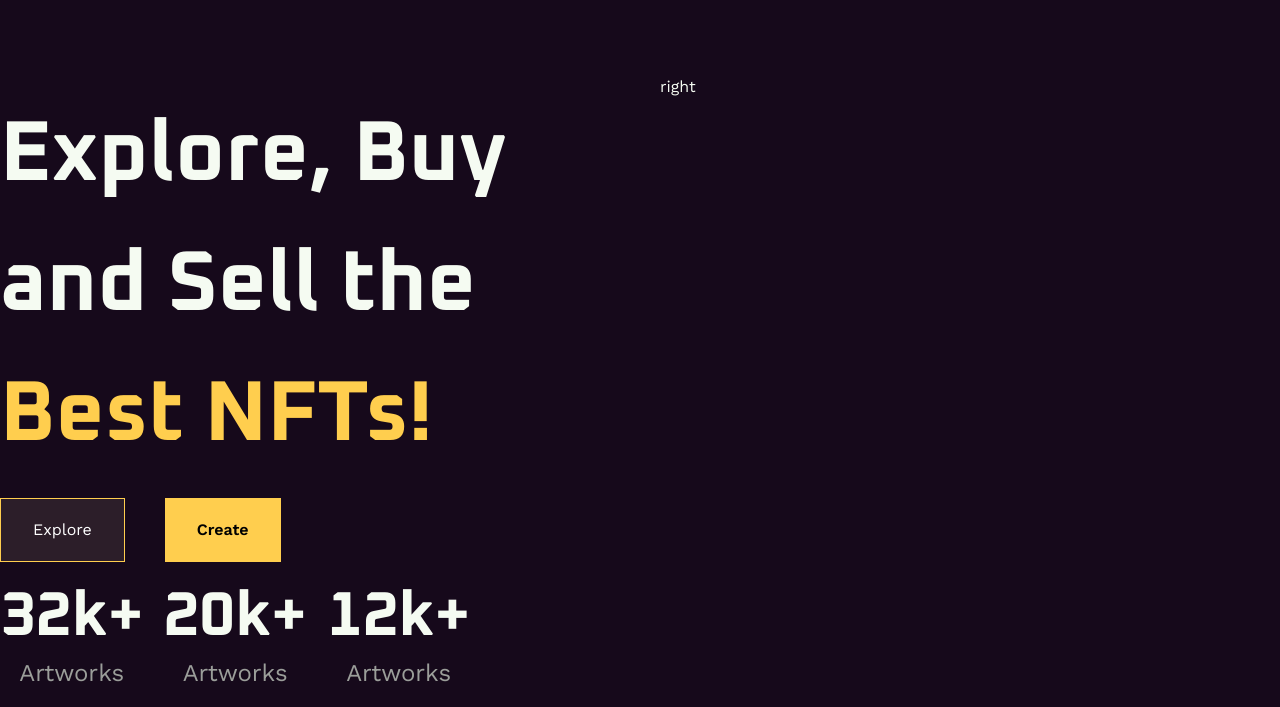
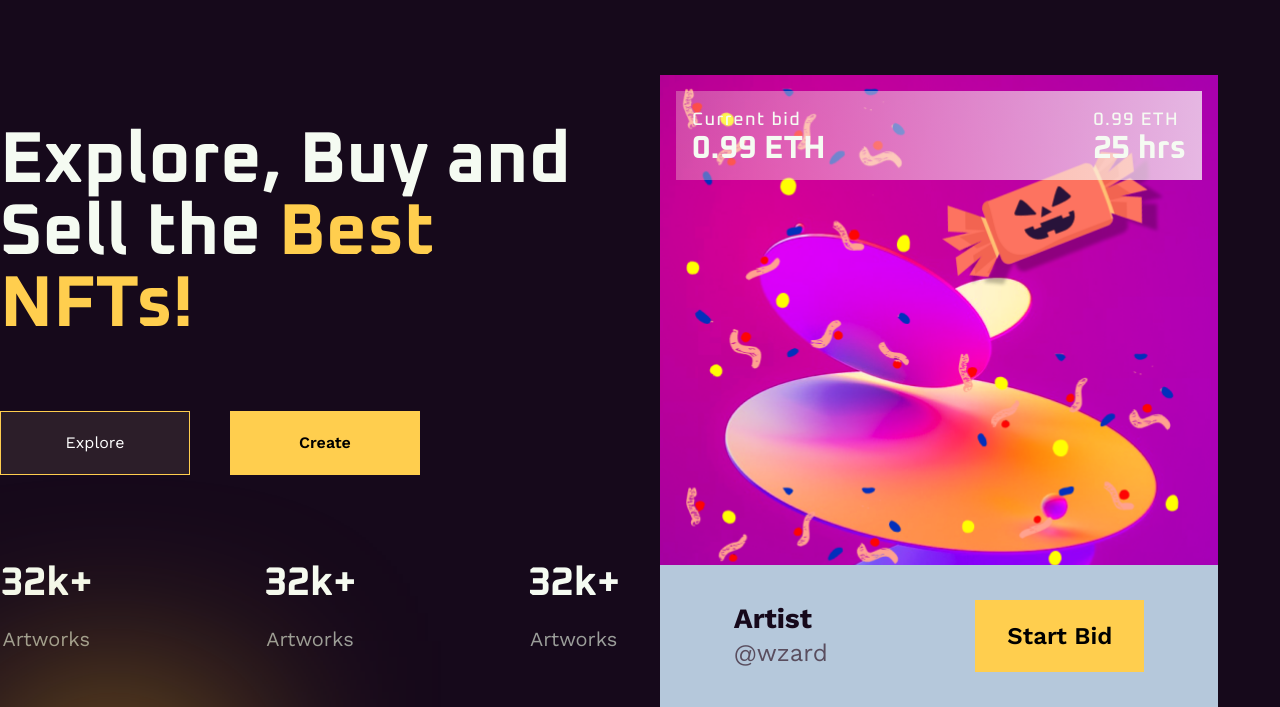
Before and after one commit to Zokir-Tohirov/NFT_MARKET-1, a plain HTML site: page index.html in a window 1280 px wide. Shown: the part 93-800 px from the top of the page. Drawn offline with nearby package versions, Linux system fonts and the light colour scheme.

Commit message:
tailwin styles

```diff
--- a/index.html
+++ b/index.html
@@ -1,12 +1,10 @@
 <!DOCTYPE html>
 <html>
+
 <head>
   <meta charset="UTF-8" />
   <meta name="viewport" content="width=device-width, initial-scale=1.0" />
-    <link
-      href="https://unpkg.com/tailwindcss@^1.0/dist/tailwind.min.css"
-      rel="stylesheet"
-    />
+  <link href="https://unpkg.com/tailwindcss@^1.0/dist/tailwind.min.css" rel="stylesheet" />
   <script src="https://cdn.tailwindcss.com?plugins=forms,typography,aspect-ratio,line-clamp"></script>
   <link rel="stylesheet" href="styles/main.css" />
 </head>
@@ -53,42 +51,69 @@
     <!--============== Hero section starts============== -->
     <section class="section hero">
 
-        <div class="hero__top grid grid-cols-2 gap-10 h-full">
+      <div class="hero__top grid grid-cols-1 md:grid-cols-2 gap-10 h-full">
 
-          <div class="h-full flex items-start justify-evenly flex-col" >
+        <div class="h-full flex items-start justify-evenly flex-col gap-5">
           <!-- left -->
-            <h1>Explore, Buy and Sell the <span>Best NFTs!</span> </h1>
+          <h1 class="lg:!text-7xl !text-[42px] !leading-[63px] md:!text-5xl !text-center md:!text-left">Explore, Buy and Sell the <span>Best NFTs!</span> </h1>
 
-            <div class="flex items-center justify-self-start gap-10">
-              <button class="btn btn-primary-outline">Explore</button>
-              <button class="btn btn-primary ">Create</button>
+          <div class="flex w-full items-center md:!justify-start  !justify-center gap-10">
+            <button class="btn btn-primary-outline w-[155px] 2xl:w-[257px] xl:w-[190px]">Explore</button>
+            <button class="btn btn-primary w-[155px]  2xl:w-[257px] xl:w-[190px] ">Create</button>
           </div>
 
 
-            <div class="flex items-center justify-between gap-5">
+          <div class="flex items-center justify-around md:justify-between gap-5 w-full">
 
             <div class="hero-stat-card flex flex-col">
-                <h2 class="text-center">32k+</h2>
-                <p class="text-center">Artworks</p>
+              <h2 class="text-center !text-[36px] 2xl:text-inherit md:!text-[40px]">32k+</h2>
+              <p class="text-center !text-[18px]   2xl:text-inherti md:!text-[20px]">Artworks</p>
             </div>
 
             <div class="hero-stat-card flex flex-col">
-                <h2 class="text-center">20k+</h2>
-                <p class="text-center">Artworks</p>
+              <h2 class="text-center !text-[36px] 2xl:text-inherit md:!text-[40px]">32k+</h2>
+              <p class="text-center !text-[18px]   2xl:text-inherti md:!text-[20px]">Artworks</p>
             </div>
 
             <div class="hero-stat-card flex flex-col">
-                <h2 class="text-center">12k+</h2>
-                <p class="text-center">Artworks</p>
+              <h2 class="text-center !text-[36px] 2xl:text-inherit md:!text-[40px]">32k+</h2>
+              <p class="text-center !text-[18px]   2xl:text-inherti md:!text-[20px]">Artworks</p>
             </div>
+
+
 
           </div>
 
         </div>
 
+        <div class="hero__right p-[1rem] md:p-0 ">
+          <!-- right -->
+          <div class="wrapper relative min-h-[378px]">
+
+            <div class="flex items-center justify-between wrapper-items">
+
+              <div class="wrapper-card">
+                <p class="md:!text-inherit md:!leading-inherit !text-[16x] !leading-[27px]">Current bid</p>
+                <h3  class="md:!text-inherit md:!leading-inherit !text-[22x] !leading-[30px]" >0.99 ETH</h3>
+              </div>
+
+              <div class="wrapper-card">
+                <p class="md:!text-inherit md:!leading-inherit !text-[16x] !leading-[27px]">0.99 ETH</p>
+                <h3  class="md:!text-inherit md:!leading-inherit !text-[22x] !leading-[30px]" >25 hrs</h3>
+              </div>
+
+            </div>
+
+            <div class="wraper-footer h-[82px] md:h-[142px] flex items-center justify-around absolute left-0 bottom-0 w-full bg-[#B5C8DB]">
               <div>
-            <!-- right -->
-            <h1>right</h1>
+                <h3 class="text-[#16091B] font-bold  text-[16px] leading-[22px] md:text-[28px] md:leading-[35px] ">Artist</h3>
+                <p class="md:text-[24px] text-[#594D5E] text-[14px] leading-[35px]">@wzard</p>
+              </div>
+
+              <button class="btn btn-primary border-none outline-none md:text-[24px] md:leading-[28px] text-[16px] leading-[18px] h-[72px]">Start Bid</button>
+            </div>
+
+          </div>
         </div>
 
       </div>
@@ -98,6 +123,9 @@
 
   </div>
 
+  <div class="w-[228px] h-[167px]  bg-[#E7B226B2] blur-[100px]"></div>
+
   <script src="./script.js"></script>
 </body>
+
 </html>
--- a/styles/_hero.sass
+++ b/styles/_hero.sass
@@ -12,6 +12,7 @@
             color: var(--light)
             span
                 color: var(--primary)
+    &__top > div.right
 
 .hero-stat-card
     h2
@@ -28,3 +29,34 @@
         line-height: 35px
         letter-spacing: 0em
         color: #9B9E9A
+
+.wrapper
+    padding: 1rem
+    background-image: url("../assets/images/hero-image.png")
+    background-size: cover
+    max-width: 558px
+    width: 100
+    max-height: 718px
+    height: 100%
+    .wrapper-items
+        background: linear-gradient(92.8deg, rgba(255, 137, 61, 0.09) -52.37%, rgba(250, 250, 250, 0.9) 137.41%)
+        padding: 1rem
+
+.wrapper-card
+    h3
+        font-family: "Oxanium", sans-serif
+        font-size: 32px
+        font-weight: 700
+        line-height: 40px
+        letter-spacing: 0em
+        text-align: left
+        color: var(--light)
+
+    p
+        font-family: "Oxanium", sans-serif
+        font-size: 18px
+        font-weight: 500
+        line-height: 23px
+        letter-spacing: 0.08em
+        text-align: left
+        color: #E4DEE7
```
Also changed, not shown: assets/images/hero-image.png (added), styles/main.css, 1 other file. Lines whose indentation alone changed are shown as unchanged.
